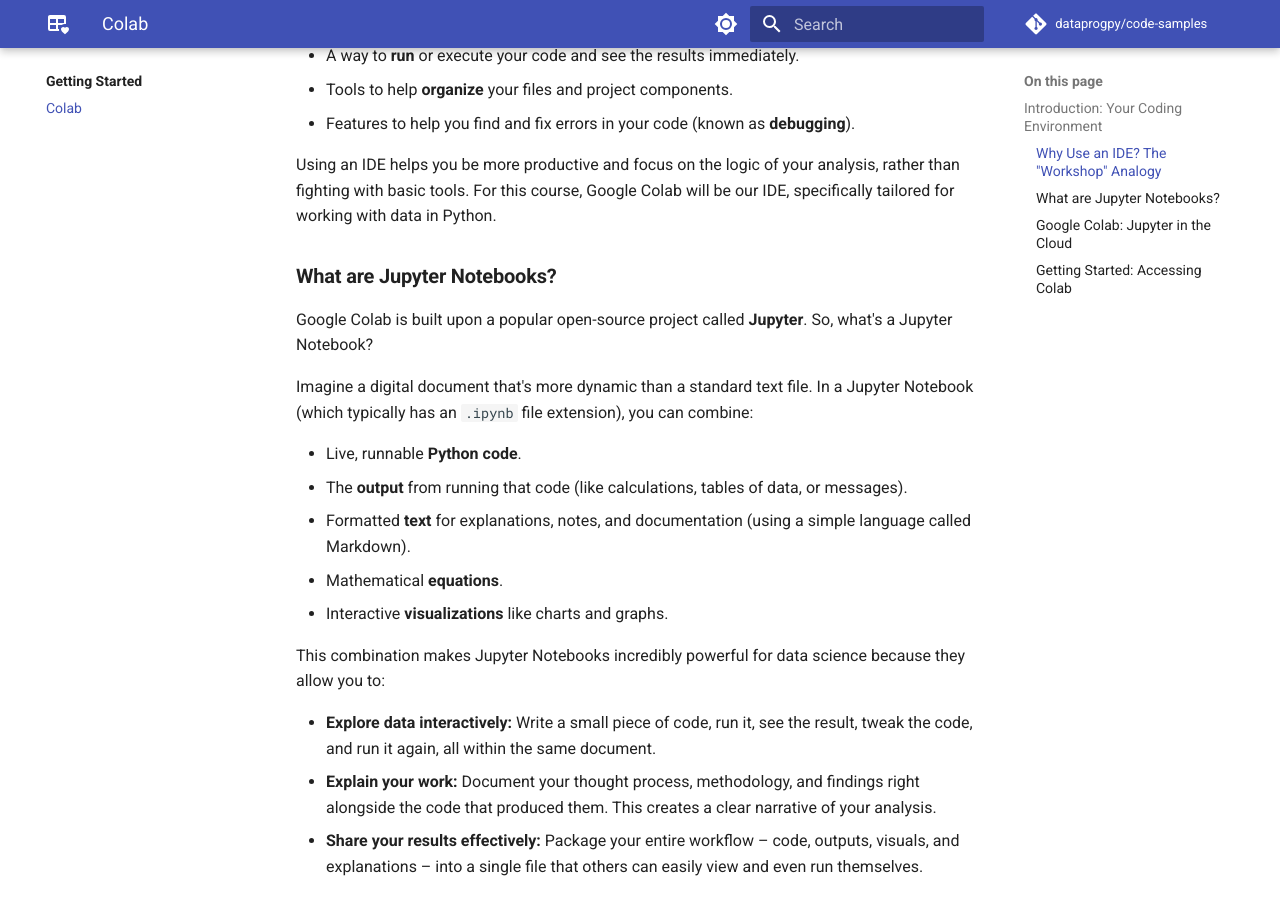
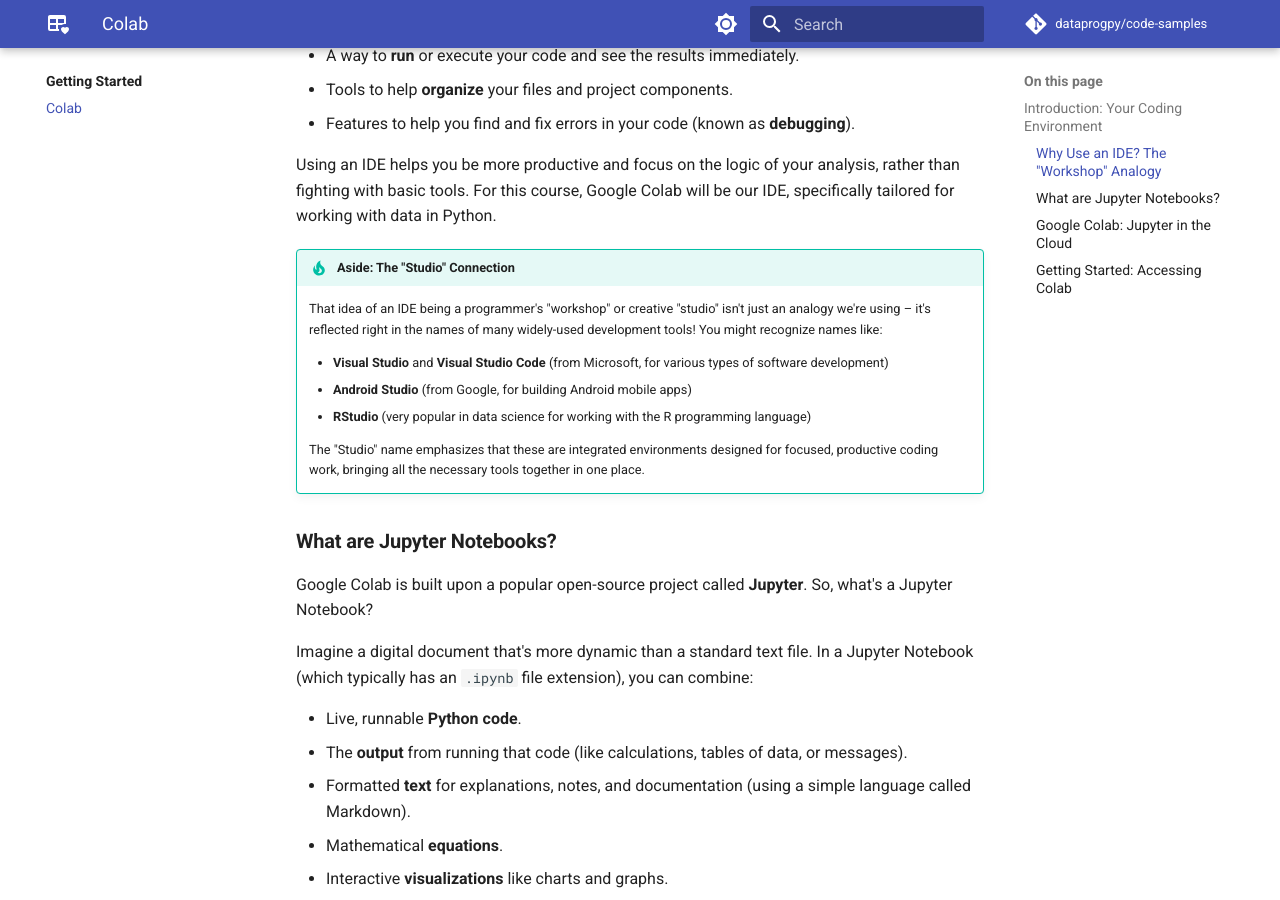
Before and after one commit to dataprogpy/dataprogpy.github.io, an MkDocs documentation site: the page built from docs/getting-started/colab/index.md, in a window 1280 px wide and 900 px high, scrolled down 726 px. Built offline with MkDocs 1.6.1 and Material for MkDocs 9.7.7, drawn with Linux system fonts in a browser that asks for light colours; comment, search, counter and statistics services are not loaded.

Commit message:
Update intro to Colab intro

```diff
--- a/docs/getting-started/colab/index.md
+++ b/docs/getting-started/colab/index.md
@@ -16,6 +16,18 @@
 * Features to help you find and fix errors in your code (known as **debugging**).
 
 Using an IDE helps you be more productive and focus on the logic of your analysis, rather than fighting with basic tools. For this course, Google Colab will be our IDE, specifically tailored for working with data in Python.
+
+!!! tip "**Aside: The "Studio" Connection**"
+
+    That idea of an IDE being a programmer's "workshop" or creative "studio" isn't just an analogy we're using – it's reflected right in the names of many widely-used development tools! You might recognize names like:
+
+    * **Visual Studio** and **Visual Studio Code** (from Microsoft, for various types of software development)
+    * **Android Studio** (from Google, for building Android mobile apps)
+    * **RStudio** (very popular in data science for working with the R programming language)
+
+    The "Studio" name emphasizes that these are integrated environments designed for focused, productive coding work, bringing all the necessary tools together in one place.
+
+
 
 ### **What are Jupyter Notebooks?**
 
```
